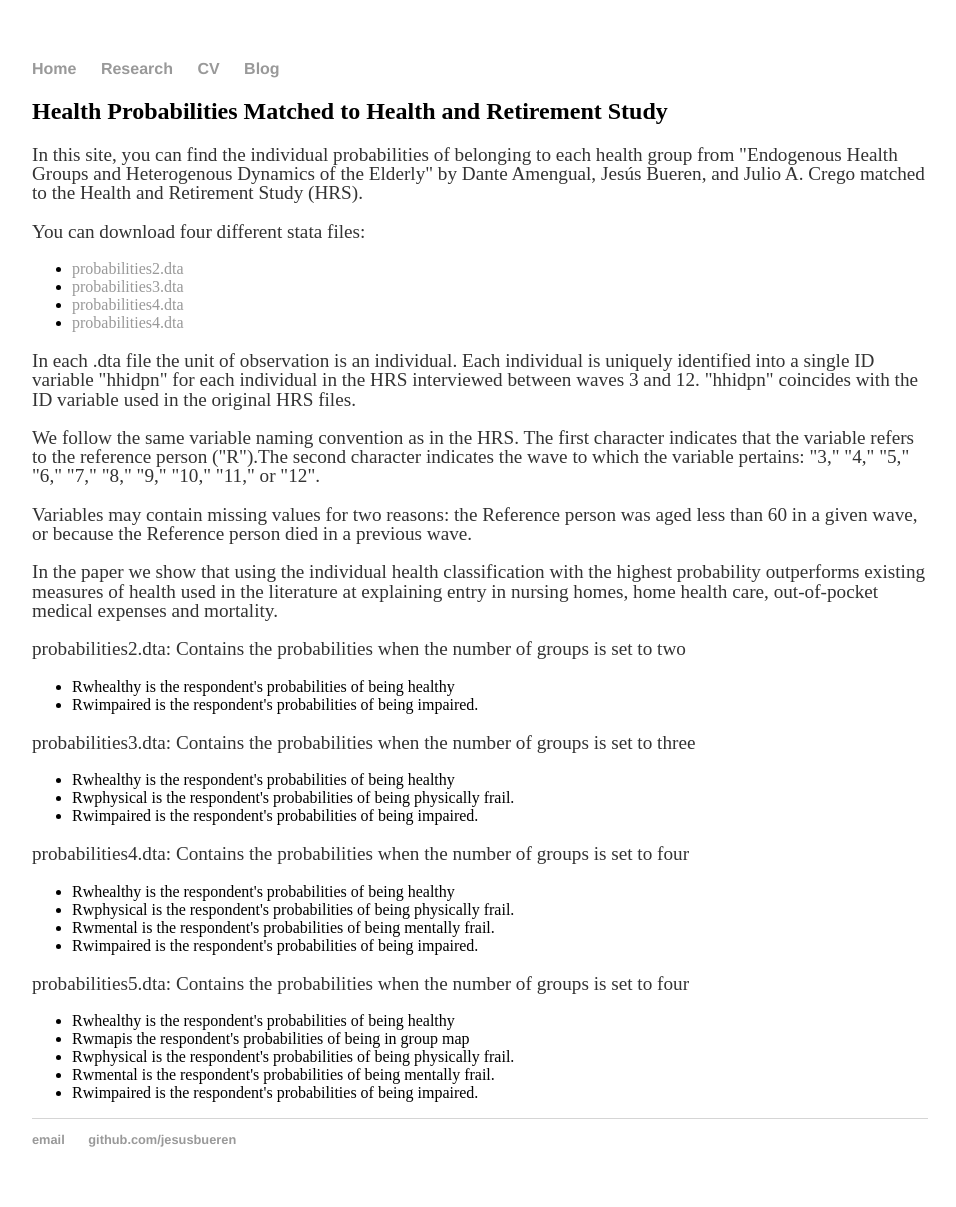
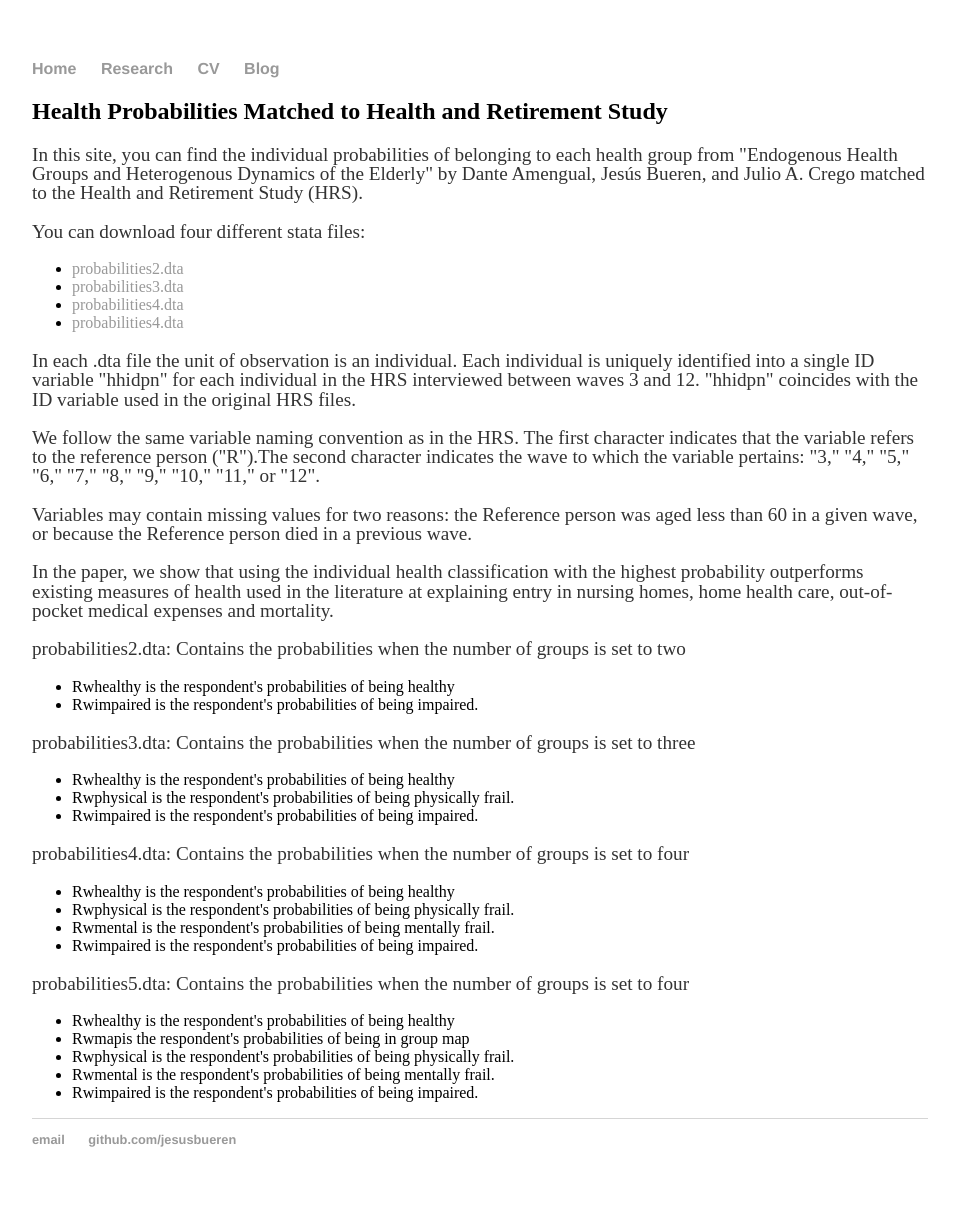
Before and after one commit to jesusbueren/jesusbueren.github.io, a Jekyll site: the page built from research/ABC_match/index.html, in a window 1280 px wide. Shown: the whole page, without its empty margins (160-1116 px from the left). Built offline with Jekyll 4.4.1, drawn with Linux system fonts in a browser that asks for light colours.

```diff
--- a/research/ABC_match/index.html
+++ b/research/ABC_match/index.html
@@ -27,7 +27,7 @@ title: Research
 <p> Variables may contain missing values for two reasons: the Reference person was aged less than 60 in a given wave,
   or because the Reference person died in a previous wave. </p>
 
-<p> In the paper we show that using the individual health classification with the highest probability outperforms existing
+<p> In the paper, we show that using the individual health classification with the highest probability outperforms existing
   measures of health used in the literature at explaining entry in nursing homes, home health care, out-of-pocket medical expenses and mortality. </p>
 
 <p> probabilities2.dta: Contains the probabilities when the number of groups is set to two </p>
```
